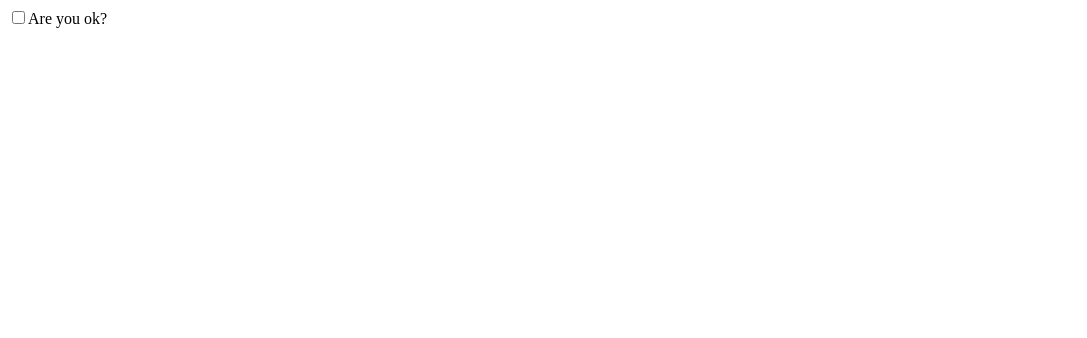
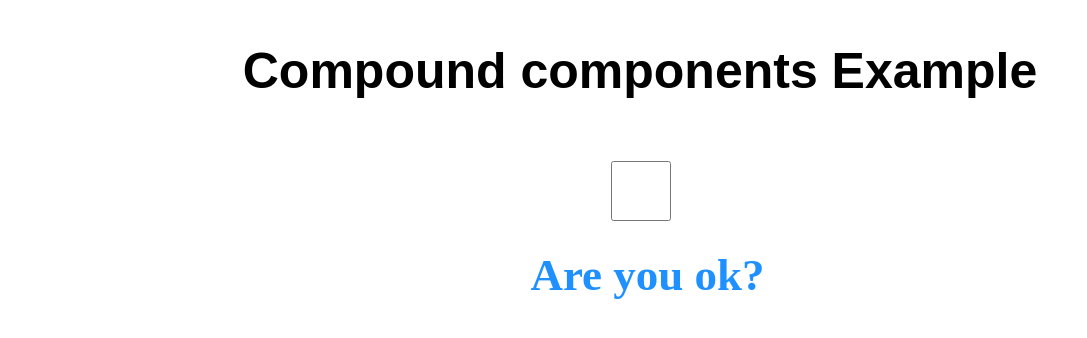
Before and after one commit to Lu-Clemente/compound-components-pattern, a React (Create React App) app: page / in a window 1280 px wide. Shown: the top 338 px of the page, without its empty margins (0-1087 px from the left). Built offline with nearby package versions, Linux system fonts and the light colour scheme.

Commit message:
Adding some styles

```diff
--- a/package.json
+++ b/package.json
@@ -9,6 +9,7 @@
     "react": "^18.2.0",
     "react-dom": "^18.2.0",
     "react-scripts": "5.0.1",
+    "styled-components": "^5.3.5",
     "web-vitals": "^2.1.4"
   },
   "scripts": {
--- a/src/App.js
+++ b/src/App.js
@@ -1,8 +1,12 @@
 import Checkbox from "./components/Checkbox";
+import { ChackboxWrapper, Title } from "./styles";
 
 function App() {
   return (
-    <Checkbox label="Are you ok?" />
+    <ChackboxWrapper>
+      <Title>Compound components Example</Title>
+      <Checkbox label="Are you ok?" />
+    </ChackboxWrapper>
   );
 }
 
--- a/src/components/Checkbox/index.js
+++ b/src/components/Checkbox/index.js
@@ -1,11 +1,12 @@
-import React, { Children, cloneElement, useState } from "react"
+import React, { Children, cloneElement, useState } from "react";
+import { Checks, ChecksLabel } from "./styles";
 
 const OuterBox = ({ children }) => {
     const [checked, setChecked] = useState(false)
 
     const allChidren = Children.map(children, (child) => {
 
-        if(child.type !== Label && child.type !== CheckboxInput) {
+        if (child.type !== Label && child.type !== CheckboxInput) {
             throw new Error(`No custom elements allowed, but found <${child.type}/>`)
         }
 
@@ -17,16 +18,17 @@ const OuterBox = ({ children }) => {
     })
 
     return allChidren
+
 }
 
 const CheckboxInput = ({ checked, setChecked }) => {
 
-    if(!setChecked) {
+    if (!setChecked) {
         throw new Error('CheckboxInput should be called inside a OuterBox component')
     }
 
     return (
-        <input
+        <Checks
             type="checkbox"
             checked={checked}
             onChange={(e) => setChecked(e.target.checked)}
@@ -36,12 +38,12 @@ const CheckboxInput = ({ checked, setChecked }) => {
 
 const Label = ({ label = "Are you a developer?", setChecked }) => {
 
-    if(!setChecked) {
+    if (!setChecked) {
         throw new Error('Label should be called inside a OuterBox component')
     }
 
     return (
-        <label onClick={() => setChecked(value => !value)}>{label}</label>
+        <ChecksLabel onClick={() => setChecked(value => !value)}>{label}</ChecksLabel>
     )
 }
 
--- /dev/null
+++ b/src/components/Checkbox/styles.js
@@ -0,0 +1,13 @@
+import styled from "styled-components";
+
+export const Checks = styled.input`
+    width: 60px;
+    height: 60px;
+`;
+
+export const ChecksLabel = styled.label`
+    color: dodgerblue;
+    font-size: 45px;
+    font-weight: 600;
+    margin-left: 15px;
+`;
--- /dev/null
+++ b/src/styles.js
@@ -0,0 +1,16 @@
+import styled from "styled-components";
+
+export const ChackboxWrapper = styled.div`
+    height: 100%;
+    width: 100%;
+    display: flex;
+    flex-direction: column;
+    align-items: center;
+    justify-content: center;
+    gap: 25px;
+`;
+
+export const Title = styled.h1`
+    font-family: sans-serif;
+    font-size: 50px;
+`;
```
Also changed, not shown: 1 other file (tests, documents, lock files or other folders).
